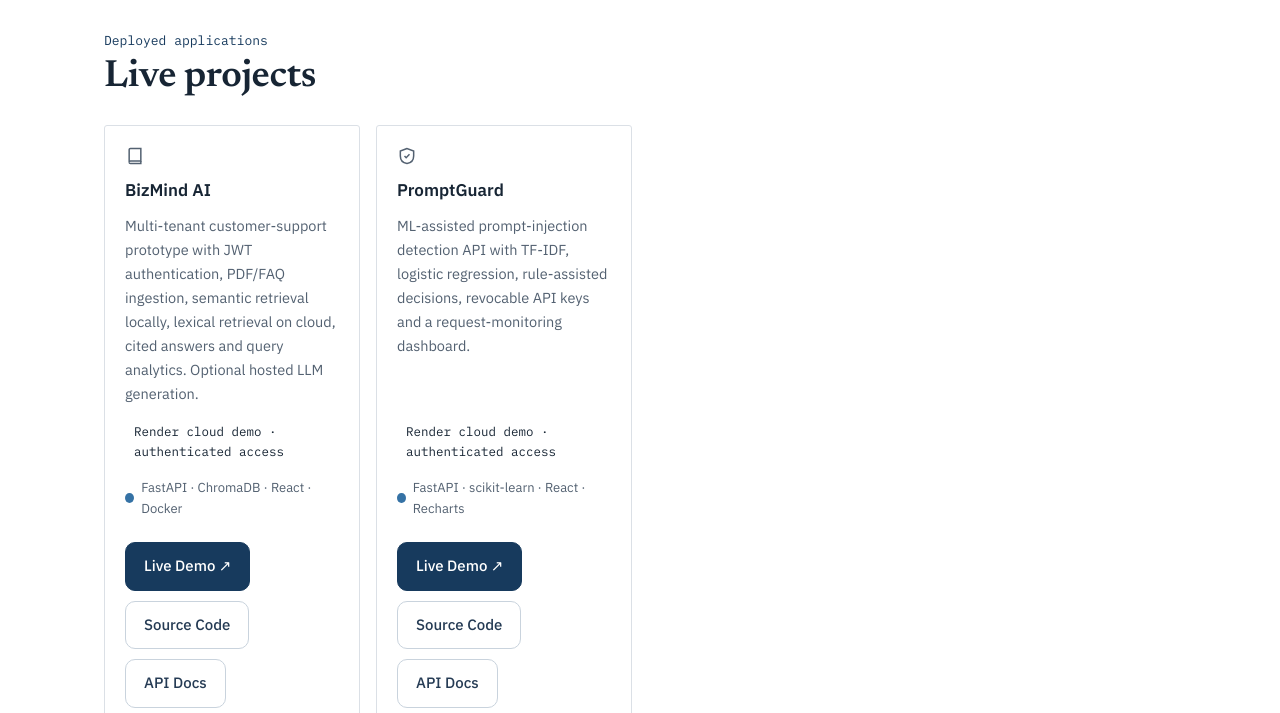
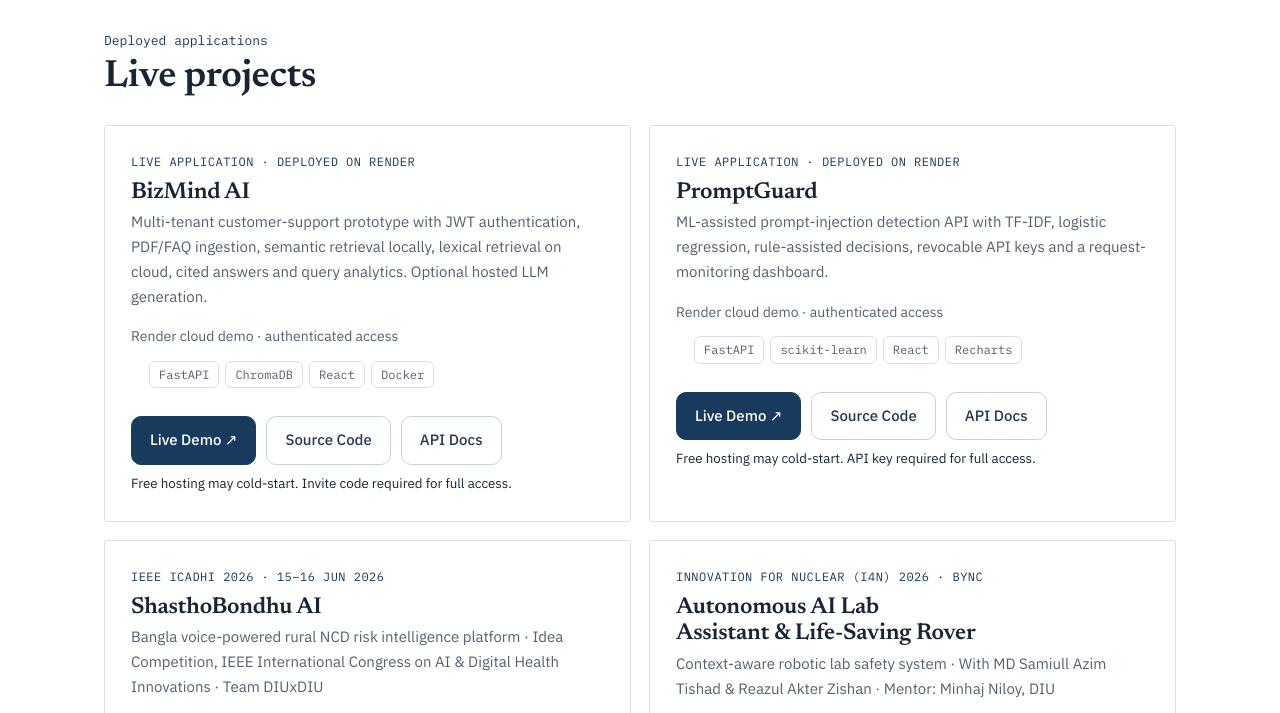
Before and after one commit to nisa3131/portfolio, a plain HTML site: page projects.html in a window 1280 px wide. Shown: the part 1073-1786 px from the top of the page. Drawn offline with Linux system fonts and the light colour scheme.

Commit message:
Unify BizMind AI and PromptGuard live project card formatting

```diff
--- a/projects.html
+++ b/projects.html
@@ -54,18 +54,20 @@
   <figure><img src="certs/nasa-space-apps-2026-thumb.jpg" alt="NASA Space Apps Challenge 2026 Galactic Problem Solver certificate awarded to Nusrat Tabassum Nisa"><figcaption>Galactic Problem Solver · NASA Space Apps Challenge · Nov 14–15, 2026</figcaption></figure>
 </article>
       <div class="section-head" style="margin-top:32px"><div><span class="num">Deployed applications</span><h2>Live projects</h2></div></div>
-      <div class="repo-grid"><article class="repo" data-cat="software">
-  <div class="top"><svg viewBox="0 0 24 24" fill="none" stroke="currentColor" stroke-width="1.8" aria-hidden="true"><path d="M5 4.5A1.5 1.5 0 0 1 6.5 3H19v15H6.5A1.5 1.5 0 0 0 5 19.5v-15Z"/><path d="M5 19.5A1.5 1.5 0 0 0 6.5 21H19v-3"/></svg></div>
-  <h4>BizMind AI</h4><p>Multi-tenant customer-support prototype with JWT authentication, PDF/FAQ ingestion, semantic retrieval locally, lexical retrieval on cloud, cited answers and query analytics. Optional hosted LLM generation.</p><span class="metric">Render cloud demo · authenticated access</span>
-  <span class="lang"><i style="background:#3572A5"></i>FastAPI · ChromaDB · React · Docker</span>
-
+      <div class="cards live-projects"><article class="card" data-cat="software">
+  <p class="kicker">LIVE APPLICATION · DEPLOYED ON RENDER</p>
+  <h3>BizMind AI</h3>
+  <p class="sub">Multi-tenant customer-support prototype with JWT authentication, PDF/FAQ ingestion, semantic retrieval locally, lexical retrieval on cloud, cited answers and query analytics. Optional hosted LLM generation.</p>
+  <p class="muted" style="margin:0 0 12px;font-size:14px">Render cloud demo · authenticated access</p>
+  <ul class="chips"><li>FastAPI</li><li>ChromaDB</li><li>React</li><li>Docker</li></ul>
   <div class="actions" style="flex-wrap:wrap;margin-top:12px"><a class="btn btn-solid" href="https://bizmind-ai-gc1c.onrender.com" target="_blank" rel="noopener noreferrer">Live Demo ↗</a><a class="btn btn-line" href="https://github.com/nisa3131/BizMind-AI" target="_blank" rel="noopener noreferrer">Source Code</a><a class="btn btn-line" href="https://bizmind-ai-gc1c.onrender.com/docs" target="_blank" rel="noopener noreferrer">API Docs</a></div>
   <small style="display:block;margin-top:8px">Free hosting may cold-start. Invite code required for full access.</small>
-</article><article class="repo" data-cat="software">
-  <div class="top"><svg viewBox="0 0 24 24" fill="none" stroke="currentColor" stroke-width="1.8" aria-hidden="true"><path d="M12 3 4 6v6c0 5 3.4 8.3 8 9 4.6-.7 8-4 8-9V6l-8-3Z"/><path d="m9 12 2 2 4-4"/></svg></div>
-  <h4>PromptGuard</h4><p>ML-assisted prompt-injection detection API with TF-IDF, logistic regression, rule-assisted decisions, revocable API keys and a request-monitoring dashboard.</p><span class="metric">Render cloud demo · authenticated access</span>
-  <span class="lang"><i style="background:#3572A5"></i>FastAPI · scikit-learn · React · Recharts</span>
-
+</article><article class="card" data-cat="software">
+  <p class="kicker">LIVE APPLICATION · DEPLOYED ON RENDER</p>
+  <h3>PromptGuard</h3>
+  <p class="sub">ML-assisted prompt-injection detection API with TF-IDF, logistic regression, rule-assisted decisions, revocable API keys and a request-monitoring dashboard.</p>
+  <p class="muted" style="margin:0 0 12px;font-size:14px">Render cloud demo · authenticated access</p>
+  <ul class="chips"><li>FastAPI</li><li>scikit-learn</li><li>React</li><li>Recharts</li></ul>
   <div class="actions" style="flex-wrap:wrap;margin-top:12px"><a class="btn btn-solid" href="https://promptguard-nh99.onrender.com" target="_blank" rel="noopener noreferrer">Live Demo ↗</a><a class="btn btn-line" href="https://github.com/nisa3131/PromptGuard" target="_blank" rel="noopener noreferrer">Source Code</a><a class="btn btn-line" href="https://promptguard-nh99.onrender.com/docs" target="_blank" rel="noopener noreferrer">API Docs</a></div>
   <small style="display:block;margin-top:8px">Free hosting may cold-start. API key required for full access.</small>
 </article></div>
```
